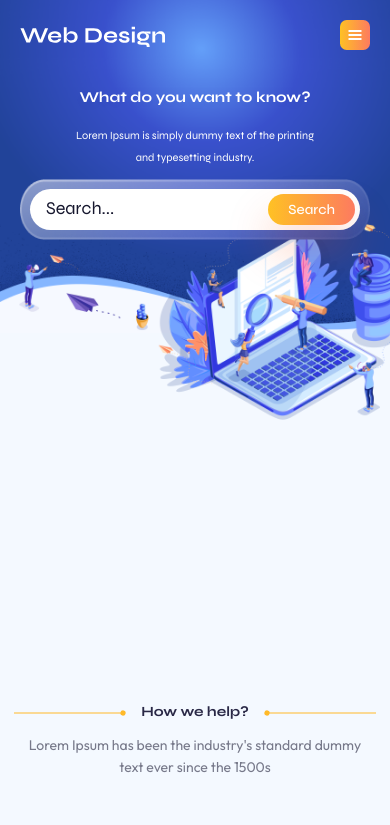
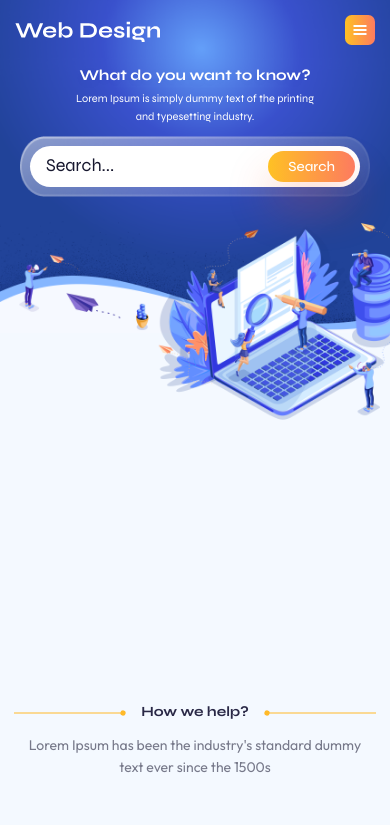
Before and after one commit to MawizShahab/vairantzis-webdesign-new, a plain HTML site: page index.html in a window 390 px wide. Shown: the top 825 px of the page. Drawn offline with nearby package versions, Linux system fonts and the light colour scheme.

Commit message:
Update styles.css

```diff
--- a/styles.css
+++ b/styles.css
@@ -963,17 +963,23 @@ footer.footer-container-wrapper {
     padding: 10px;
   }
 
+  nav.extended-nav {
+    padding: 15px;
+  }
+
   .registration-link {
     padding: 15px 25px;
   }
 
   .header-title p {
     font-size: 15px;
+    line-height: 30px;
   }
 
   .header-subtitle p {
     font-size: 11px;
     width: 250px;
+    line-height: 18px;
   }
 
   .header-content-container {
```
